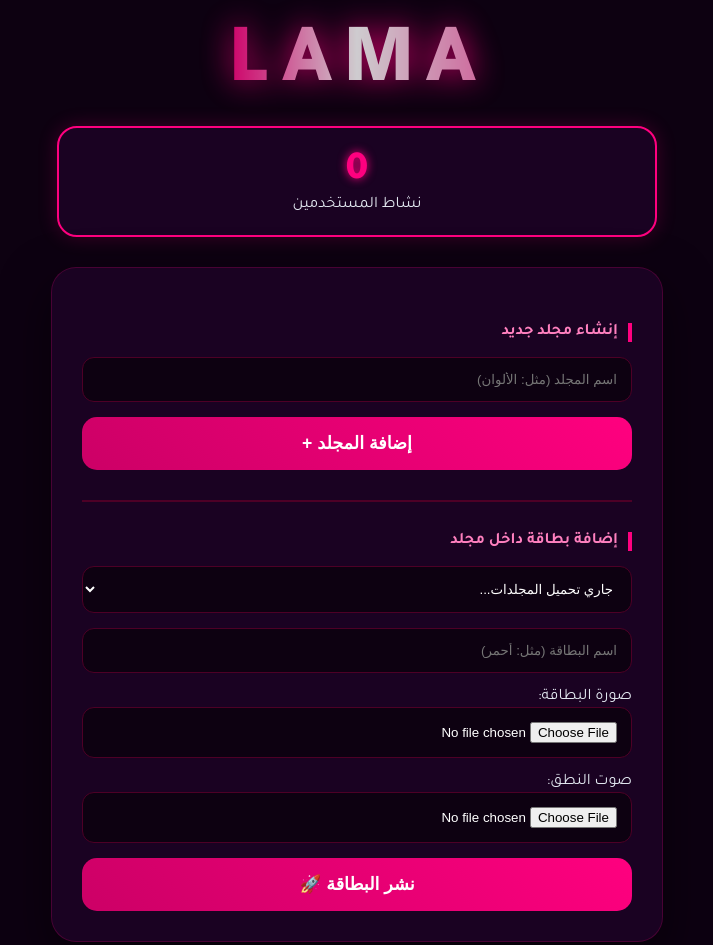
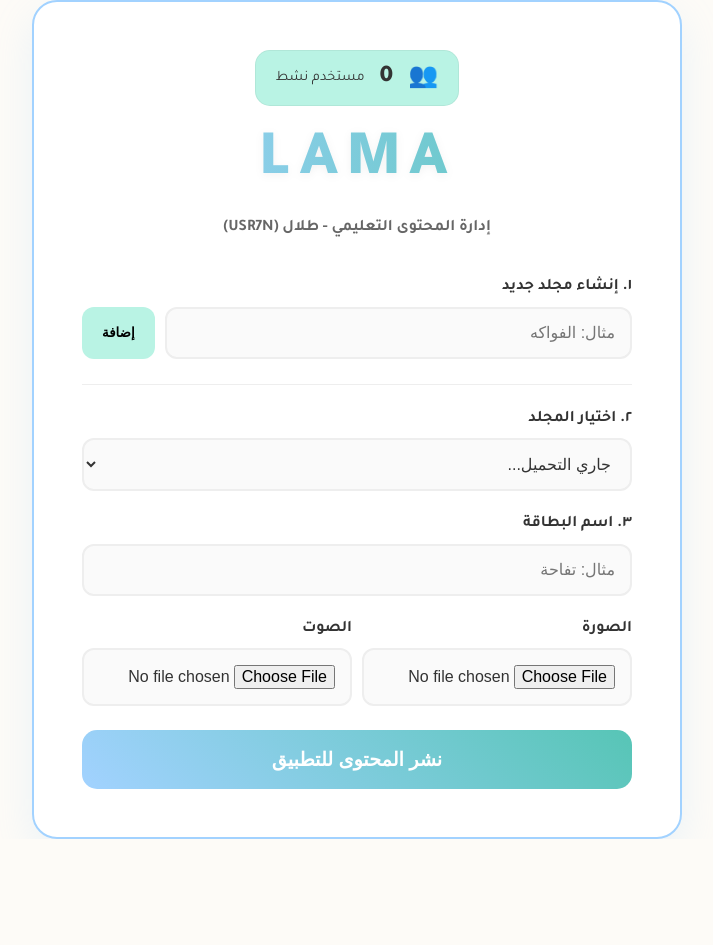
Before and after one commit to tjdiv/usr7n-site, a plain HTML site: page admin.html in a window 1280 px wide. Shown: the whole page, without its empty margins (283-996 px from the left). After the commit the page ends 839 px from the top, so only its background shows below. Drawn offline with Linux system fonts and the light colour scheme; no server answers.

Commit message:
Update admin page title and styles

```diff
--- a/admin.html
+++ b/admin.html
@@ -3,7 +3,7 @@
 <head>
     <meta charset="UTF-8">
     <meta name="viewport" content="width=device-width, initial-scale=1.0">
-    <title>LAMA | لوحة التحكم الاحترافية</title>
+    <title>LAMA | لوحة التحكم الذكية</title>
 
     <script src="https://www.gstatic.com/firebasejs/8.10.1/firebase-app.js"></script>
     <script src="https://www.gstatic.com/firebasejs/8.10.1/firebase-firestore.js"></script>
@@ -11,156 +11,185 @@
     <link href="https://fonts.googleapis.com/css2?family=Tajawal:wght@400;700;900&display=swap" rel="stylesheet">
     <style>
         :root {
-            --primary-glow: #ff007f;
-            --secondary-glow: #ff80bf;
-            --dark-bg: #0d0111;
-            --card-bg: #1a0222;
+            --primary-blue: #A2D2FF; /* الأزرق السماوي */
+            --soft-green: #B9F3E4;   /* الأخضر الفاتح */
+            --bg-beige: #FDFBF7;     /* البيج الأبيض */
+            --text-dark: #333333;
+            --card-white: #ffffff;
         }
 
         body {
             font-family: 'Tajawal', sans-serif;
-            background-color: var(--dark-bg);
-            color: #e2e8f0;
+            background-color: var(--bg-beige);
+            color: var(--text-dark);
             margin: 0;
-            padding: 20px;
             display: flex;
-            flex-direction: column;
+            justify-content: center;
             align-items: center;
             min-height: 100vh;
         }
 
-        /* الإحصائيات */
-        .stats-container {
-            display: flex;
-            gap: 20px;
-            margin-bottom: 30px;
+        .container {
+            background: var(--card-white);
+            padding: 3rem;
+            border-radius: 25px;
+            box-shadow: 0 15px 40px rgba(162, 210, 255, 0.2);
             width: 100%;
-            max-width: 600px;
+            max-width: 550px;
+            border: 2px solid var(--primary-blue);
+            text-align: center;
         }
 
-        .stat-box {
-            flex: 1;
-            background: var(--card-bg);
-            border: 2px solid var(--primary-glow);
-            padding: 20px;
-            border-radius: 20px;
-            text-align: center;
-            box-shadow: 0 0 20px rgba(255, 0, 127, 0.2);
+        /* الإحصائيات في الأعلى */
+        .stats-bar {
+            background: var(--soft-green);
+            padding: 10px 20px;
+            border-radius: 15px;
+            display: inline-flex;
+            align-items: center;
+            gap: 15px;
+            margin-bottom: 20px;
+            border: 1px solid rgba(0,0,0,0.05);
         }
 
-        .stat-value {
-            font-size: 2.5rem;
+        .logo {
+            font-size: 4rem;
             font-weight: 900;
-            color: var(--primary-glow);
-            text-shadow: 0 0 10px var(--primary-glow);
+            letter-spacing: 8px;
+            text-transform: uppercase;
+            background: linear-gradient(to right, var(--primary-blue), #57C5B6);
+            -webkit-background-clip: text;
+            -webkit-text-fill-color: transparent;
+            filter: drop-shadow(0 2px 4px rgba(0,0,0,0.05));
+            margin-bottom: 5px;
         }
 
-        /* الشعار اللامع */
-        .logo {
-            font-size: 5rem;
-            font-weight: 900;
-            letter-spacing: 10px;
-            background: linear-gradient(to right, var(--primary-glow), #ffffff, var(--secondary-glow));
-            -webkit-background-clip: text;
-            -webkit-text-fill-color: transparent;
-            animation: pulse 2s infinite;
-            filter: drop-shadow(0 0 15px var(--primary-glow));
-            margin-bottom: 10px;
+        .welcome-text {
+            color: #666;
+            margin-bottom: 2.5rem;
+            font-weight: bold;
         }
 
-        @keyframes pulse { 50% { transform: scale(1.05); opacity: 0.8; } }
-
-        .container {
-            background: var(--card-bg);
-            padding: 30px;
-            border-radius: 25px;
-            width: 100%;
-            max-width: 550px;
-            border: 1px solid rgba(255, 0, 127, 0.2);
-            box-shadow: 0 20px 50px rgba(0,0,0,0.5);
+        .input-group {
+            margin-bottom: 1.5rem;
+            text-align: right;
         }
 
-        .section-title {
-            color: var(--secondary-glow);
-            border-right: 4px solid var(--primary-glow);
-            padding-right: 10px;
-            margin: 25px 0 15px;
+        label {
+            display: block;
+            margin-bottom: 0.6rem;
+            color: var(--text-dark);
             font-weight: bold;
         }
 
         input, select {
             width: 100%;
-            padding: 14px;
-            margin-bottom: 15px;
+            padding: 15px;
             border-radius: 12px;
-            border: 1px solid #4d0026;
-            background: #0d0111;
-            color: white;
+            border: 2px solid #eee;
+            background: #fafafa;
+            color: #333;
             box-sizing: border-box;
+            font-size: 1rem;
         }
 
-        .btn-action {
+        input:focus {
+            outline: none;
+            border-color: var(--primary-blue);
+            background: #fff;
+        }
+
+        .btn-publish {
             width: 100%;
-            padding: 16px;
+            padding: 18px;
             border: none;
             border-radius: 15px;
-            background: linear-gradient(45deg, #cc0066, var(--primary-glow));
+            background: linear-gradient(45deg, var(--primary-blue), #57C5B6);
             color: white;
-            font-size: 1.1rem;
+            font-size: 1.2rem;
             font-weight: 900;
             cursor: pointer;
             transition: 0.3s;
+            margin-top: 1rem;
+            display: flex;
+            justify-content: center;
+            align-items: center;
+            gap: 12px;
         }
 
-        .btn-action:hover {
-            transform: translateY(-3px);
-            box-shadow: 0 10px 20px rgba(255, 0, 127, 0.4);
+        .btn-publish:hover {
+            transform: translateY(-4px);
+            box-shadow: 0 10px 20px rgba(162, 210, 255, 0.4);
         }
 
-        .loader { display: none; width: 20px; height: 20px; border: 3px solid #fff; border-top: 3px solid transparent; border-radius: 50%; animation: spin 1s linear infinite; margin-right: 10px; }
+        .loader {
+            display: none;
+            width: 20px;
+            height: 20px;
+            border: 3px solid #fff;
+            border-top: 3px solid transparent;
+            border-radius: 50%;
+            animation: spin 1s linear infinite;
+        }
+
         @keyframes spin { 100% { transform: rotate(360deg); } }
+
     </style>
 </head>
 <body>
 
+<div class="container">
+    <div class="stats-bar">
+        <span style="font-size: 1.5rem;">👥</span>
+        <span id="userCount" style="font-weight: 900; font-size: 1.5rem; color: #333;">0</span>
+        <span style="font-size: 0.9rem;">مستخدم نشط</span>
+    </div>
+
     <div class="logo">LAMA</div>
+    <p class="welcome-text">إدارة المحتوى التعليمي - طلال (USR7N)</p>
 
-    <div class="stats-container">
-        <div class="stat-box">
-            <div class="stat-value" id="userCount">0</div>
-            <div class="stat-label">نشاط المستخدمين</div>
+    <div class="input-group">
+        <label>١. إنشاء مجلد جديد</label>
+        <div style="display: flex; gap: 10px;">
+            <input type="text" id="folderName" placeholder="مثال: الفواكه">
+            <button onclick="createFolder()" style="background: var(--soft-green); border: none; padding: 10px 20px; border-radius: 12px; cursor: pointer; font-weight: bold;">إضافة</button>
         </div>
     </div>
 
-    <div class="container">
-        <div class="section-title">إنشاء مجلد جديد</div>
-        <input type="text" id="folderName" placeholder="اسم المجلد (مثل: الألوان)">
-        <button class="btn-action" onclick="createFolder()">إضافة المجلد +</button>
+    <hr style="border: 0; border-top: 1px solid #eee; margin: 25px 0;">
 
-        <hr style="border: 0.5px solid #4d0026; margin: 30px 0;">
+    <div class="input-group">
+        <label>٢. اختيار المجلد</label>
+        <select id="folderSelect">
+            <option value="">جاري التحميل...</option>
+        </select>
+    </div>
 
-        <div class="section-title">إضافة بطاقة داخل مجلد</div>
-        <select id="folderSelect">
-            <option value="">جاري تحميل المجلدات...</option>
-        </select>
+    <div class="input-group">
+        <label>٣. اسم البطاقة</label>
+        <input type="text" id="cardTitle" placeholder="مثال: تفاحة">
+    </div>
 
-        <input type="text" id="cardTitle" placeholder="اسم البطاقة (مثل: أحمر)">
-        <label>صورة البطاقة:</label>
+    <div class="input-group" style="display: flex; gap: 10px;">
+        <div style="flex: 1;">
+            <label>الصورة</label>
             <input type="file" id="cardImage" accept="image/*">
+        </div>
+        <div style="flex: 1;">
+            <label>الصوت</label>
+            <input type="file" id="cardAudio" accept="audio/*">
+        </div>
+    </div>
 
-        <label>صوت النطق:</label>
-        <input type="file" id="cardAudio" accept="audio/*">
-
-        <button class="btn-action" id="uploadBtn" onclick="uploadCard()">
-            <span id="btnText">نشر البطاقة 🚀</span>
+    <button class="btn-publish" id="uploadBtn" onclick="uploadCard()">
+        <span id="btnText">نشر المحتوى للتطبيق</span>
         <div class="loader" id="loader"></div>
     </button>
 </div>
 
 <script>
-    // --- إعدادات Firebase ---
     const firebaseConfig = {
-        apiKey: "AIzaSy...", // ضع هنا الـ API Key الخاص بك
+        apiKey: "ضع_مفتاحك_هنا",
         authDomain: "aaa-app-usr.firebaseapp.com",
         projectId: "aaa-app-usr",
         storageBucket: "aaa-app-usr.appspot.com",
@@ -170,37 +199,30 @@
     firebase.initializeApp(firebaseConfig);
     const db = firebase.firestore();
 
-    // --- إعدادات Cloudinary ---
     const CLOUD_NAME = "dmj9rw7fx";
     const UPLOAD_PRESET = "tlal-1234";
 
-    // 1. مراقبة عداد المستخدمين
+    // تحديث العداد
     db.collection("analytics").doc("users_stats").onSnapshot(doc => {
         if(doc.exists) document.getElementById("userCount").innerText = doc.data().total_opens || 0;
     });
 
-    // 2. تحميل المجلدات في القائمة المنسدلة
-    function loadFolders() {
+    // تحميل المجلدات
     db.collection("categories").onSnapshot(snapshot => {
         const select = document.getElementById("folderSelect");
-            select.innerHTML = '<option value="">-- اختر المجلد --</option>';
+        select.innerHTML = '<option value="">-- اختر مجلد --</option>';
         snapshot.forEach(doc => {
             select.innerHTML += `<option value="${doc.id}">${doc.data().name}</option>`;
         });
     });
-    }
-    loadFolders();
 
-    // 3. إنشاء مجلد
     async function createFolder() {
         const name = document.getElementById("folderName").value;
-        if(!name) return alert("اكتب اسم المجلد!");
+        if(!name) return;
         await db.collection("categories").add({ name: name, timestamp: firebase.firestore.FieldValue.serverTimestamp() });
-        alert("تم إنشاء المجلد بنجاح");
         document.getElementById("folderName").value = "";
     }
 
-    // 4. رفع الملفات لـ Cloudinary
     async function uploadToCloudinary(file) {
         const formData = new FormData();
         formData.append("file", file);
@@ -210,18 +232,17 @@
         return data.secure_url;
     }
 
-    // 5. نشر البطاقة
     async function uploadCard() {
         const folderId = document.getElementById("folderSelect").value;
         const title = document.getElementById("cardTitle").value;
         const imgFile = document.getElementById("cardImage").files[0];
         const audFile = document.getElementById("cardAudio").files[0];
 
-        if(!folderId || !title || !imgFile || !audFile) return alert("أكمل جميع البيانات يا طلال!");
+        if(!folderId || !title || !imgFile || !audFile) return alert("أكمل البيانات يا بطل!");
 
         const btn = document.getElementById("uploadBtn");
         btn.disabled = true;
-        document.getElementById("loader").style.display = "inline-block";
+        document.getElementById("loader").style.display = "block";
 
         try {
             const imgUrl = await uploadToCloudinary(imgFile);
@@ -235,7 +256,7 @@
                 timestamp: firebase.firestore.FieldValue.serverTimestamp()
             });
 
-            alert("تم رفع البطاقة بنجاح لـ " + title);
+            alert("تم النشر بنجاح!");
             location.reload();
         } catch (e) {
             alert("خطأ: " + e.message);
```
Lines whose indentation alone changed are shown as unchanged.
